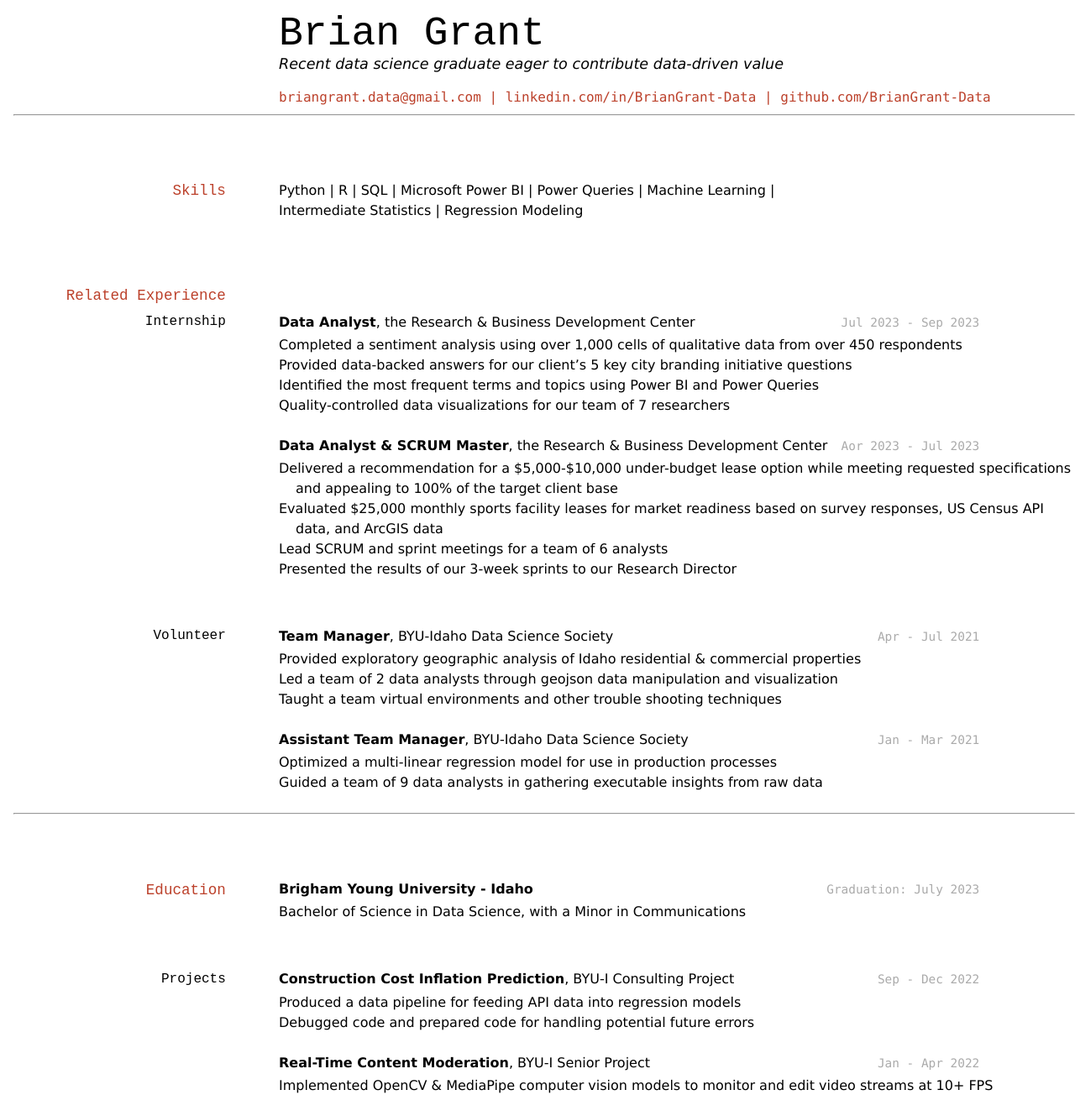
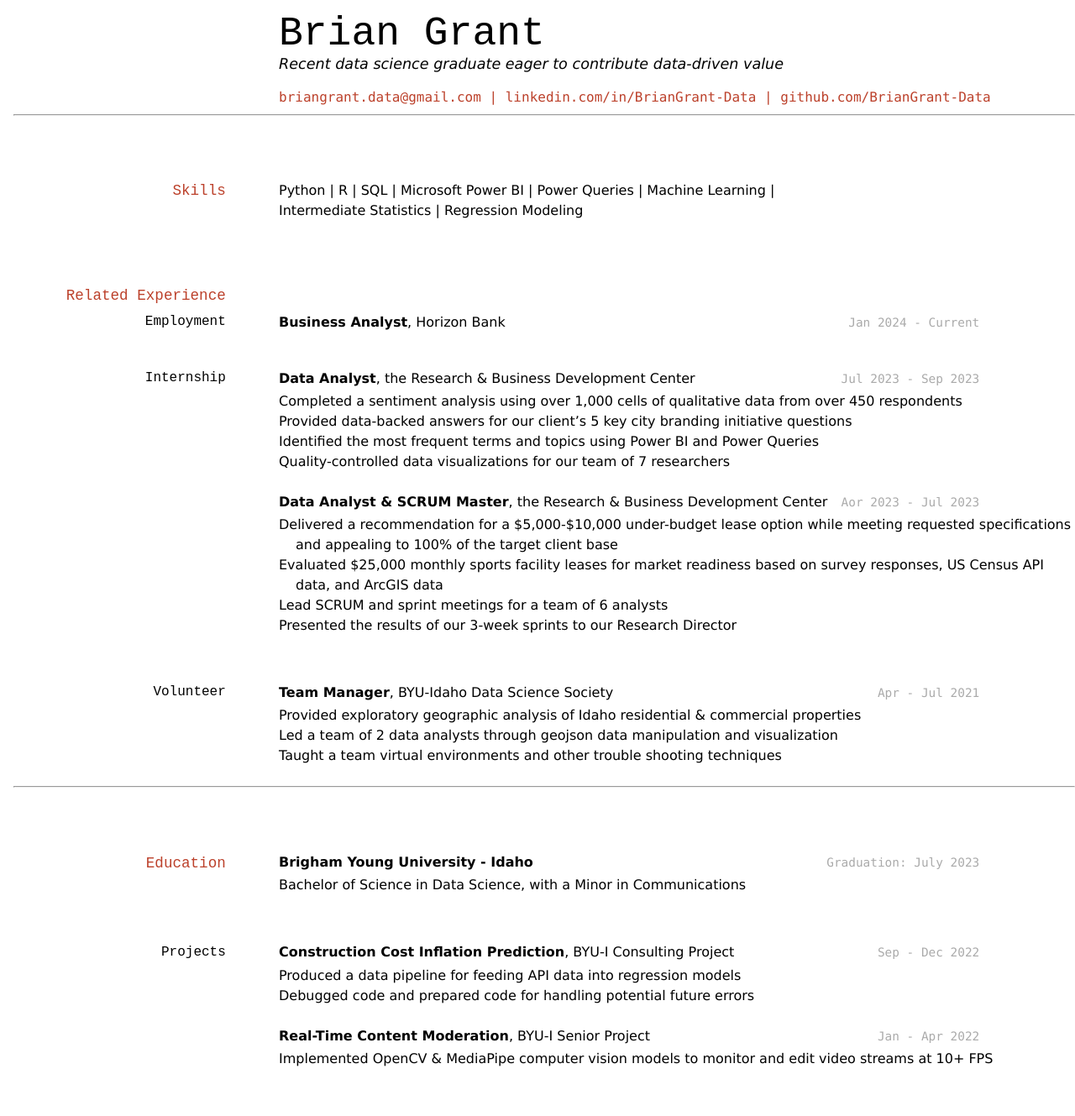
Before and after one commit to BrianGrant-Data/Resume, a Jekyll site: the page built from docs/index.md, in a window 1280 px wide. Shown: the whole page at 84% size. Built offline with Jekyll 4.4.1, drawn with Linux system fonts in a browser that asks for light colours; after the commit the page ends 1297 px from its top, so only the background shows below that.

Commit message:
Update index.md

```diff
--- a/docs/index.md
+++ b/docs/index.md
@@ -20,6 +20,10 @@ Recent data science graduate eager to contribute data-driven value
 Python | R | SQL | Microsoft Power BI | Power Queries | Machine Learning | Intermediate Statistics | Regression Modeling
 
 ## Related Experience
+
+### Employment
+`Jan 2024 - Current`
+__Business Analyst__, Horizon Bank
 
 ### Internship
 `Jul 2023 - Sep 2023`
@@ -44,11 +48,6 @@ __Team Manager__, BYU-Idaho Data Science Society
 - Led a team of 2 data analysts through geojson data manipulation and visualization
 - Taught a team virtual environments and other trouble shooting techniques
 
-`Jan - Mar 2021`
-__Assistant Team Manager__, BYU-Idaho Data Science Society
-- Optimized a multi-linear regression model for use in production processes
-- Guided a team of 9 data analysts in gathering executable insights from raw data
-
 
 ---
 
```
